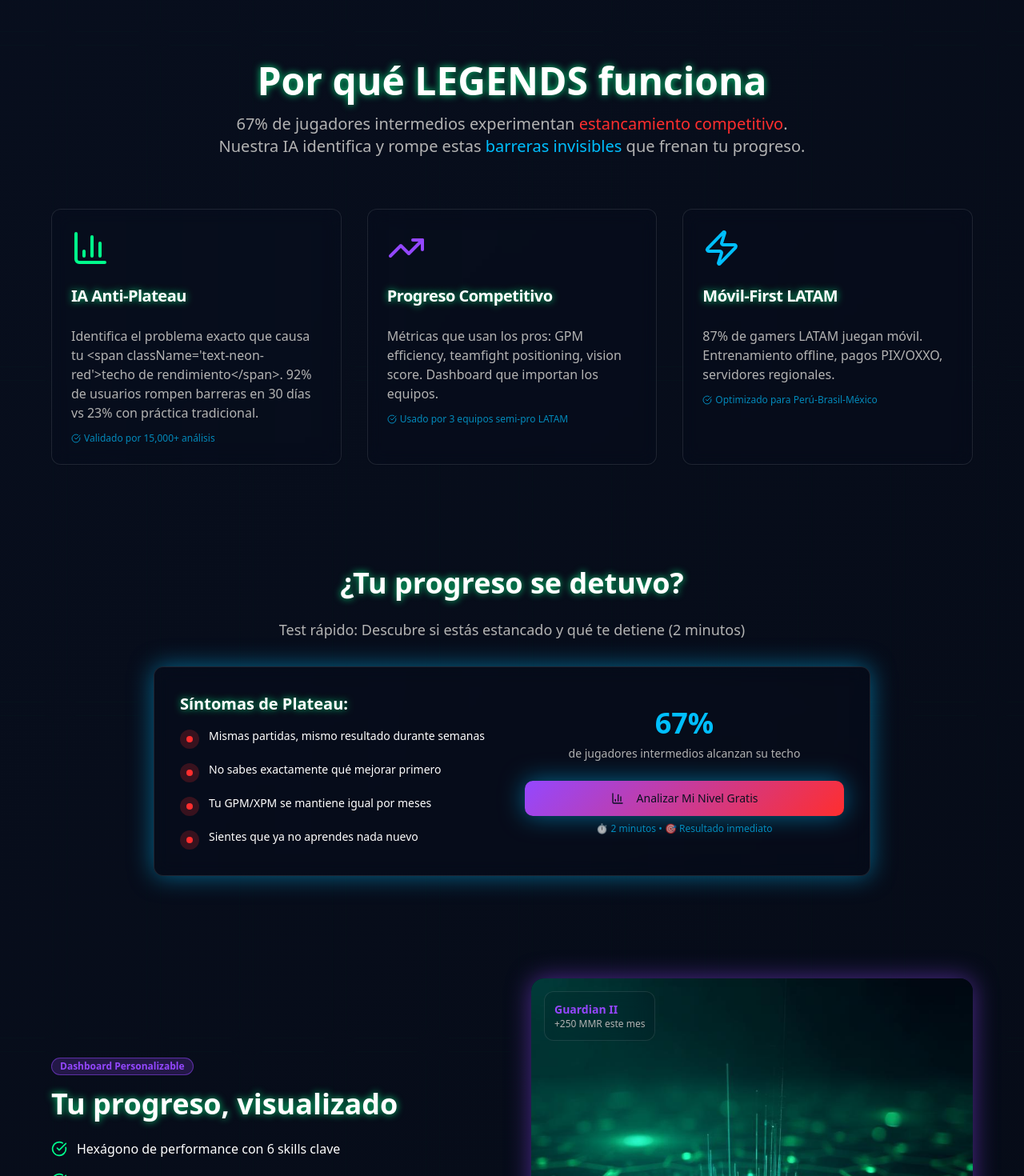
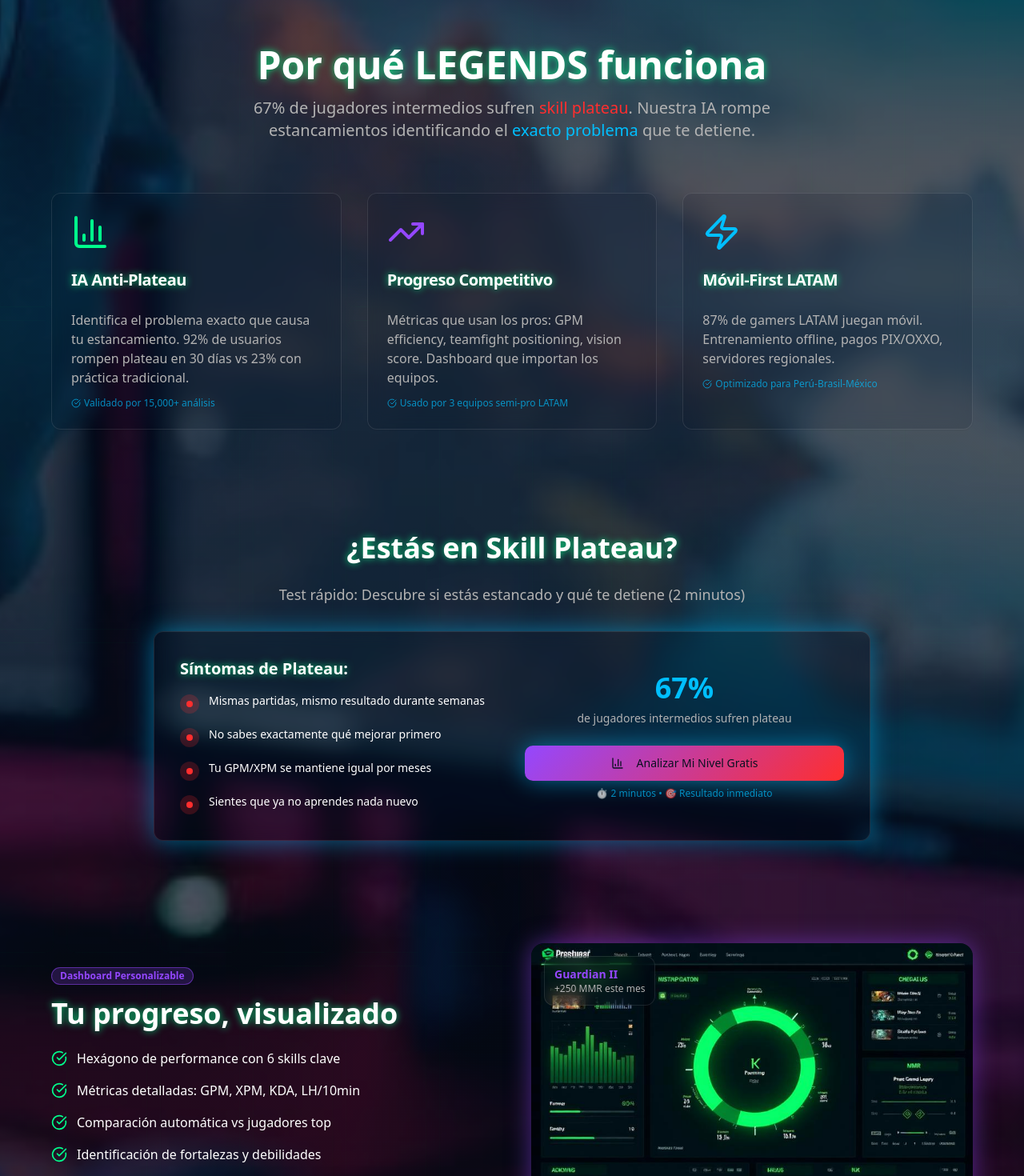
Before and after one commit to legends-latam/apex-path-gaming, a React (Vite) app: page / in a window 1280 px wide. Shown: the part 1620-3090 px from the top of the page at 80% size. Built offline with nearby package versions, Linux system fonts and the light colour scheme.

Commit message:
Reverted to commit 60b56fd82267056e674ec4a666f3ec82977d72d2

```diff
--- a/src/pages/Index.tsx
+++ b/src/pages/Index.tsx
@@ -21,6 +21,7 @@ import {
 import heroImage from '@/assets/hero-gaming.jpg';
 import dashboardImage from '@/assets/dashboard-preview.jpg';
 import gamingBackground from '@/assets/gaming-background.jpg';
+import legendsDashboard from '@/assets/legends-dashboard.jpg';
 
 const Index = () => {
   const [playerCount, setPlayerCount] = useState(15247);
@@ -43,6 +44,13 @@ const Index = () => {
 
   return (
     <div className="min-h-screen bg-gradient-hero relative overflow-hidden">
+      {/* Gaming Background */}
+      <div
+        className="absolute inset-0 bg-cover bg-center opacity-30"
+        style={{ backgroundImage: `url(${gamingBackground})` }}
+      />
+      {/* Overlay */}
+      <div className="absolute inset-0 bg-gradient-to-r from-bg-primary/90 via-bg-primary/70 to-bg-primary/90" />
 
       {/* Animated Grid Background */}
       <div className="absolute inset-0 opacity-10 animate-grid-move">
@@ -155,7 +163,7 @@ const Index = () => {
           {[
             { label: "Jugadores LATAM", value: "335M", icon: Users, desc: "Market total LATAM" },
             { label: "Mejora más rápida", value: "49%", icon: TrendingUp, desc: "vs práctica tradicional" },
-            { label: "Estancamiento superado", value: "92%", icon: Zap, desc: "jugadores rompen barreras" },
+            { label: "Skill plateau resuelto", value: "92%", icon: Zap, desc: "jugadores rompen estancamiento" },
             { label: "Variables analizadas", value: "+50", icon: BarChart3, desc: "por cada partida IA" }
           ].map((stat, index) => (
             <Card key={index} className="glass-card border-neon-green/20 glow-green hover:glow-purple transition-all duration-300">
@@ -224,8 +232,8 @@ const Index = () => {
               Por qué LEGENDS funciona
             </h2>
             <p className="text-xl text-muted-foreground max-w-3xl mx-auto">
-              67% de jugadores intermedios experimentan <span className="text-neon-red">estancamiento competitivo</span>.
-              Nuestra IA identifica y rompe estas <span className="text-neon-cyan">barreras invisibles</span> que frenan tu progreso.
+              67% de jugadores intermedios sufren <span className="text-neon-red">skill plateau</span>.
+              Nuestra IA rompe estancamientos identificando el <span className="text-neon-cyan">exacto problema</span> que te detiene.
             </p>
           </div>
 
@@ -234,7 +242,7 @@ const Index = () => {
               {
                 icon: BarChart3,
                 title: "IA Anti-Plateau",
-                description: "Identifica el problema exacto que causa tu <span className='text-neon-red'>techo de rendimiento</span>. 92% de usuarios rompen barreras en 30 días vs 23% con práctica tradicional.",
+                description: "Identifica el problema exacto que causa tu estancamiento. 92% de usuarios rompen plateau en 30 días vs 23% con práctica tradicional.",
                 color: "neon-green",
                 proof: "Validado por 15,000+ análisis"
               },
@@ -275,7 +283,7 @@ const Index = () => {
       <section className="relative z-10 px-6 lg:px-12 py-16">
         <div className="max-w-4xl mx-auto text-center">
           <h2 className="text-3xl md:text-4xl font-bold mb-6 text-glow">
-            ¿Tu progreso se detuvo?
+            ¿Estás en Skill Plateau?
           </h2>
           <p className="text-lg text-muted-foreground mb-8">
             Test rápido: Descubre si estás estancado y qué te detiene (2 minutos)
@@ -301,7 +309,7 @@ const Index = () => {
               <div className="text-center">
                 <div className="mb-6">
                   <div className="text-4xl font-bold text-neon-cyan mb-2">67%</div>
-                  <div className="text-sm text-muted-foreground">de jugadores intermedios alcanzan su techo</div>
+                  <div className="text-sm text-muted-foreground">de jugadores intermedios sufren plateau</div>
                 </div>
                 <Button size="lg" className="bg-gradient-secondary glow-cyan w-full">
                   <BarChart3 className="w-5 h-5 mr-2" />
@@ -348,7 +356,7 @@ const Index = () => {
 
             <div className="relative">
               <img
-                src={dashboardImage}
+                src={legendsDashboard}
                 alt="Dashboard Analytics Preview LEGENDS"
                 className="rounded-2xl glow-purple w-full"
               />
```
